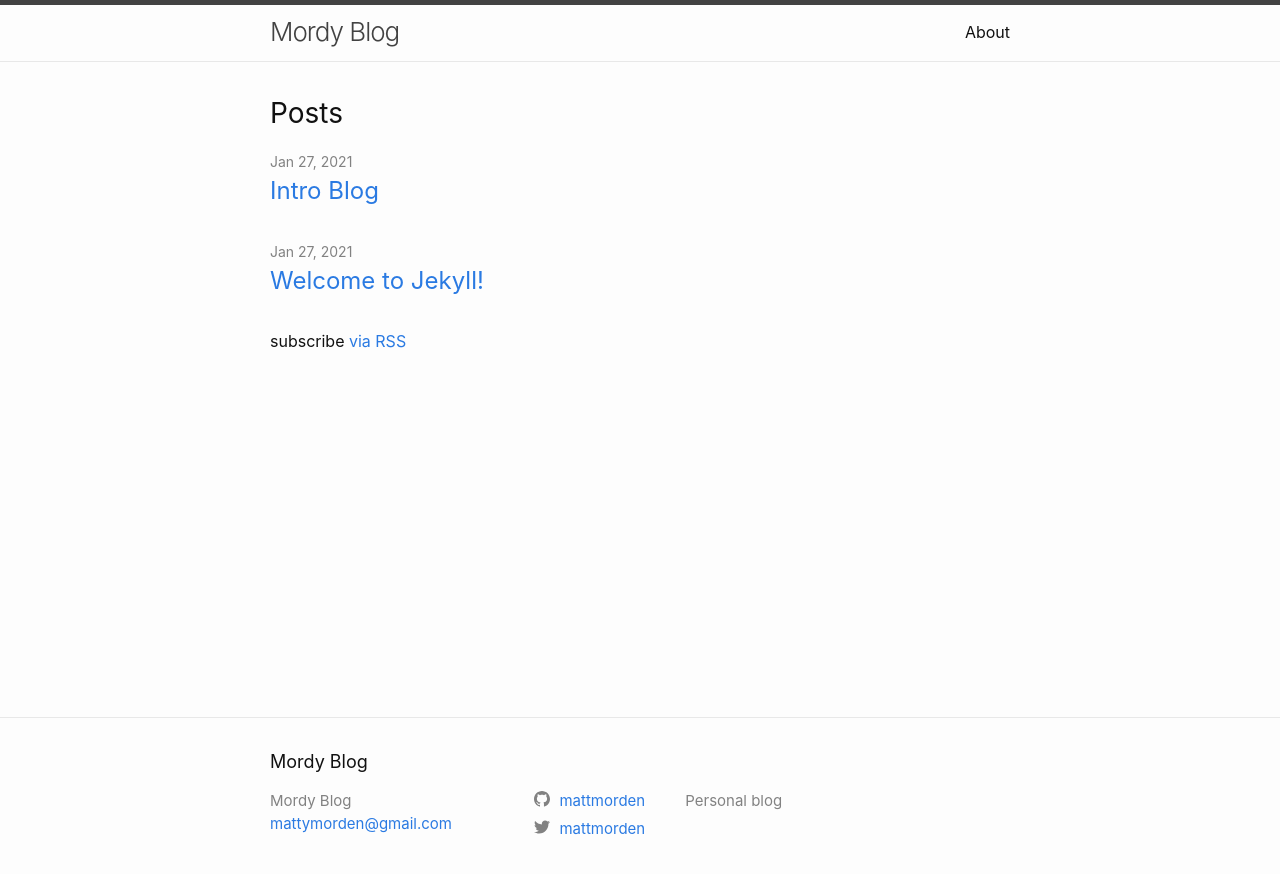
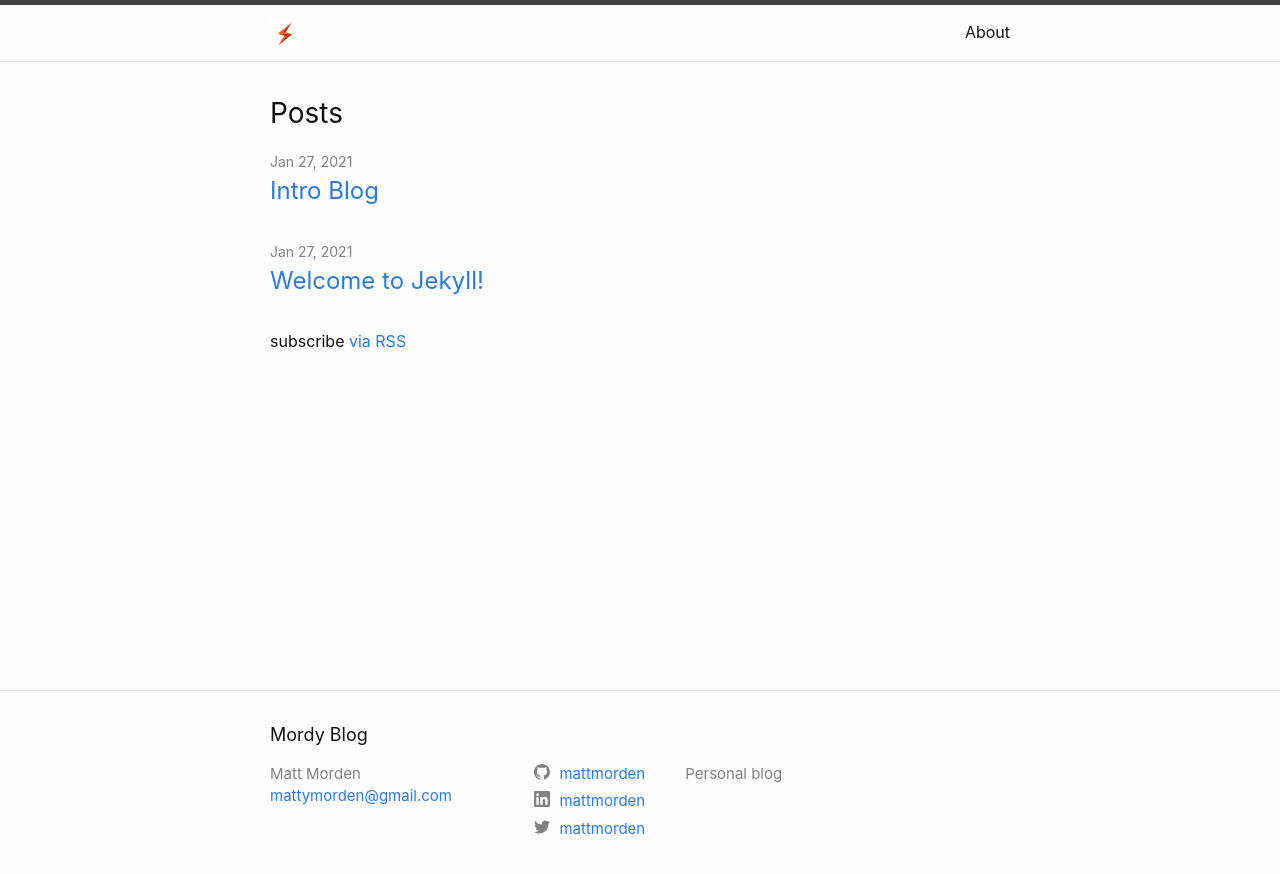
Before and after one commit to MattMorden/MattMorden.github.io, a Jekyll site: the page built from index.markdown, in a window 1280 px wide. Shown: the top 874 px of the page. Built offline with Jekyll 4.4.1, drawn with Linux system fonts in a browser that asks for light colours.

Commit message:
Added placeholder logo in header

```diff
--- a/_config.yml
+++ b/_config.yml
@@ -26,6 +26,14 @@ baseurl: "" # the subpath of your site, e.g. /blog
 url: "https://mattmorden.github.io/" # the base hostname & protocol for your site, e.g. http://example.com
 twitter_username: mattmorden
 github_username:  mattmorden
+linkedin_username: mattmorden
+
+# Fields that minima uses, but are not defaulted with the jekyll new command.
+# Author is the default for posts, the Atom feed, and used in the footer.
+author: Matt Morden
+
+# New fields not provided with the jekyll-new command with minima theme.
+title-logo: /images/title-logo.png
 
 # Build settings
 # Removed minima theme as we are now using a regular theme
--- a/_includes/header.html
+++ b/_includes/header.html
@@ -3,8 +3,19 @@
   <div class="wrapper">
     {%- assign default_paths = site.pages | map: "path" -%}
     {%- assign page_paths = site.header_pages | default: default_paths -%}
+    <!--
+      Original title display code form minima theme
     <a class="site-title" rel="author" href="{{ "/" | relative_url }}">{{ site.title | escape }}</a>
-
+    -->
+    <!-- Custome add title or title-logo -->
+    <a class="site-title" rel="author" href="{{ "/" | relative_url }}">
+      {%- if site.title-logo -%}
+        <img src="{{ site.title-logo | relative_url }}" alt="{{ site.title | escape}}"></img>
+      {%- else -%}
+        {{ site.title | escape }}
+      {%- endif -%}
+    </a>
+    <!-- end title or title-logo -->
     {%- if page_paths -%}
       <nav class="site-nav">
         <input type="checkbox" id="nav-trigger" class="nav-trigger" />
```
Also changed, not shown: images/title-logo.png (added).
